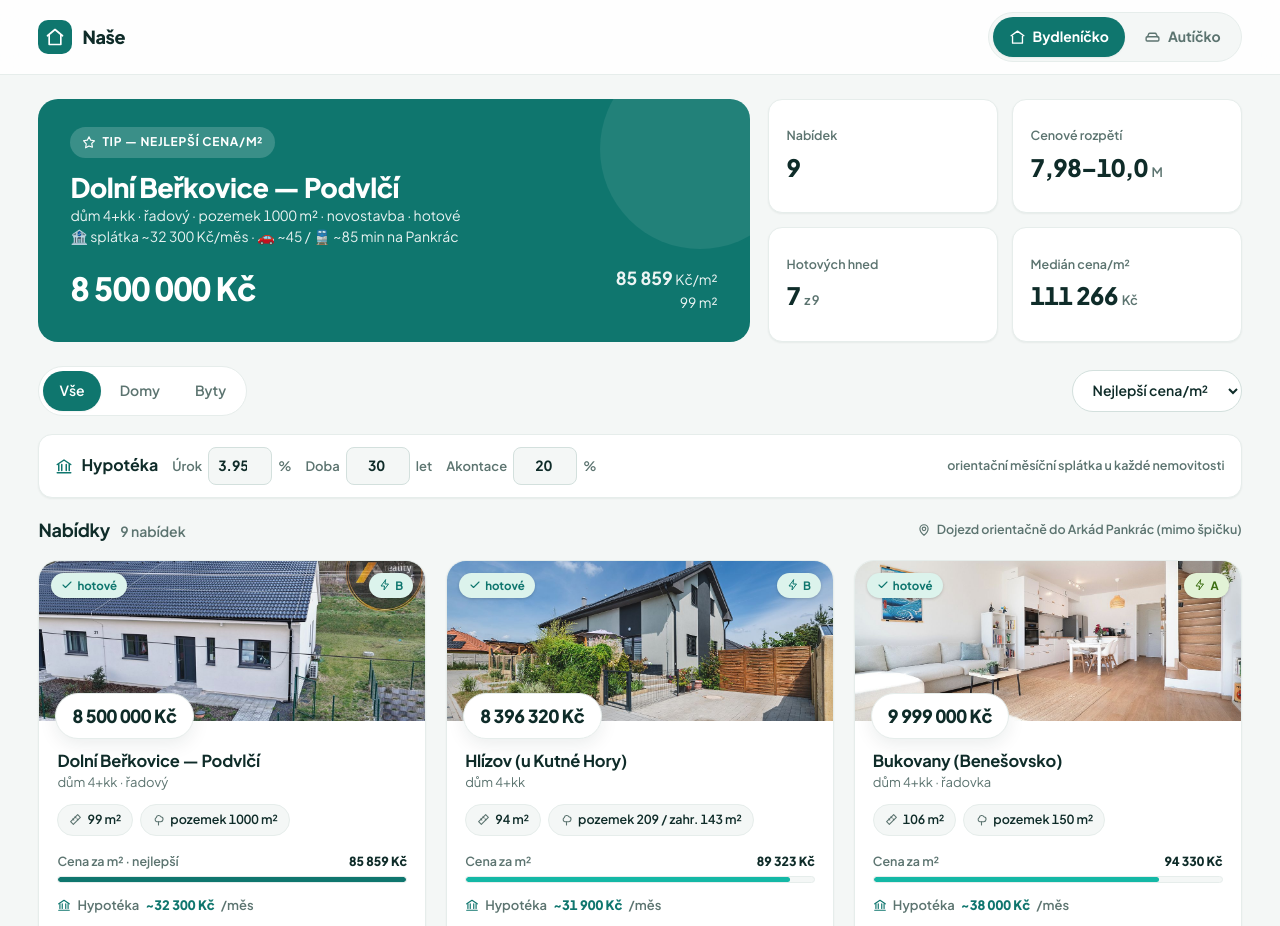
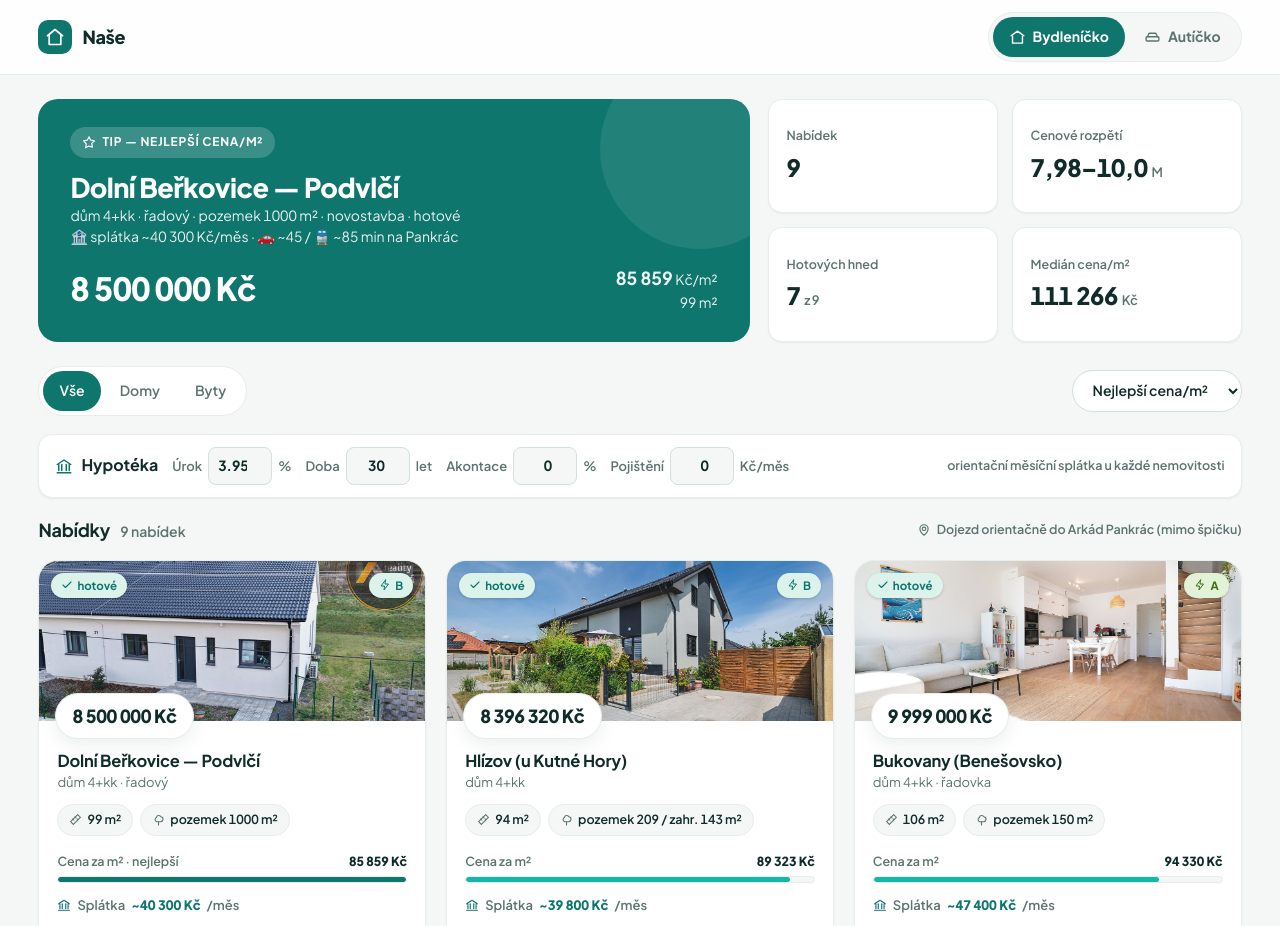
Before and after one commit to foxpen/nasse, a plain HTML site: page bydleni.html in a window 1280 px wide. Shown: the top 926 px of the page. Drawn offline with Linux system fonts and the light colour scheme.

Commit message:
hypotéka: akontace default 0% (počítá z plné ceny) + políčko pojištění Kč/měs

```diff
--- a/bydleni.html
+++ b/bydleni.html
@@ -73,7 +73,8 @@
     <span class="mlabel"><svg viewBox="0 0 24 24" fill="none" stroke="currentColor" stroke-width="2" stroke-linecap="round" stroke-linejoin="round"><path d="M3 10l9-6 9 6"/><path d="M5 10v8M9 10v8M15 10v8M19 10v8M3 21h18"/></svg>Hypotéka</span>
     <label>Úrok <input id="m-rate" type="number" value="3.95" step="0.05" min="0" inputmode="decimal"> %</label>
     <label>Doba <input id="m-years" type="number" value="30" min="5" max="40" step="1"> let</label>
-    <label>Akontace <input id="m-down" type="number" value="20" min="0" max="90" step="5"> %</label>
+    <label>Akontace <input id="m-down" type="number" value="0" min="0" max="90" step="5"> %</label>
+    <label>Pojištění <input id="m-ins" type="number" value="0" min="0" step="100"> Kč/měs</label>
     <span class="mnote">orientační měsíční splátka u každé nemovitosti</span>
   </div>
 
@@ -145,12 +146,13 @@ function mapUrl(origin, mode){
 }
 
 let filter="all", sort="ppm";
-let mRate=3.95, mYears=30, mDown=20;
+let mRate=3.95, mYears=30, mDown=0, mIns=0;
 function monthly(price){
   const P=price*(1-mDown/100), r=mRate/100/12, n=mYears*12;
   const m = r===0 ? P/n : P*r/(1-Math.pow(1+r,-n));
   return Math.round(m/100)*100;
 }
+function totalPay(price){ return Math.round((monthly(price)+mIns)/100)*100; }
 const bankIcon='<svg viewBox="0 0 24 24" fill="none" stroke="currentColor" stroke-width="2" stroke-linecap="round" stroke-linejoin="round"><path d="M3 10l9-6 9 6"/><path d="M5 10v8M9 10v8M15 10v8M19 10v8M3 21h18"/></svg>';
 
 function readyTag(d){return d.ready
@@ -176,7 +178,7 @@ function renderPick(){
     <span class="badge">${I.star} Tip — nejlepší cena/m²</span>
     <div>
       <h2>${d.n}</h2>
-      <div class="pmeta">${d.disp} · ${d.land} · ${d.when}<br>🏦 splátka ~${czk(monthly(d.price))} Kč/měs · 🚗 ~${d.car} / 🚆 ~${d.pt} min na Pankrác</div>
+      <div class="pmeta">${d.disp} · ${d.land} · ${d.when}<br>🏦 splátka ~${czk(totalPay(d.price))} Kč/měs · 🚗 ~${d.car} / 🚆 ~${d.pt} min na Pankrác</div>
       <div class="prow">
         <span class="big">${czk(d.price)} Kč</span>
         <span class="ppm"><b style="font-size:18px;">${czk(d.ppm)}</b> Kč/m²<br>${d.area} m²</span>
@@ -220,7 +222,7 @@ function renderCards(){
           <div class="ppmtop"><span>Cena za m²${best?' · nejlepší':''}</span><b>${czk(d.ppm)} Kč</b></div>
           <div class="bar"><i class="${best?'lo':''}" style="width:${pct}%"></i></div>
         </div>
-        <div class="mort">${bankIcon}Hypotéka <b>~${czk(monthly(d.price))} Kč</b>/měs</div>
+        <div class="mort">${bankIcon}Splátka <b>~${czk(totalPay(d.price))} Kč</b>/měs${mIns>0?' <span style="font-weight:600">(vč. poj.)</span>':''}</div>
         <div class="commute">
           <a href="${mapUrl(d.origin,'driving')}" target="_blank" rel="noopener" onclick="event.stopPropagation()" title="Trasa autem v Mapách Google" aria-label="Autem zhruba ${d.car} minut na Arkády Pankrác">
             ${I.car}<span><b>~${d.car} min</b><small>autem</small></span>
@@ -266,9 +268,10 @@ function recalcMortgage(){
   mRate = parseFloat(document.getElementById("m-rate").value) || 0;
   mYears = Math.min(40, Math.max(1, parseInt(document.getElementById("m-years").value) || 30));
   mDown = Math.min(95, Math.max(0, parseFloat(document.getElementById("m-down").value) || 0));
+  mIns = Math.max(0, parseFloat(document.getElementById("m-ins").value) || 0);
   renderPick(); renderCards();
 }
-["m-rate","m-years","m-down"].forEach(id=>document.getElementById(id).addEventListener("input", recalcMortgage));
+["m-rate","m-years","m-down","m-ins"].forEach(id=>document.getElementById(id).addEventListener("input", recalcMortgage));
 
 renderPick(); renderKpis(); renderAll();
 </script>
```
